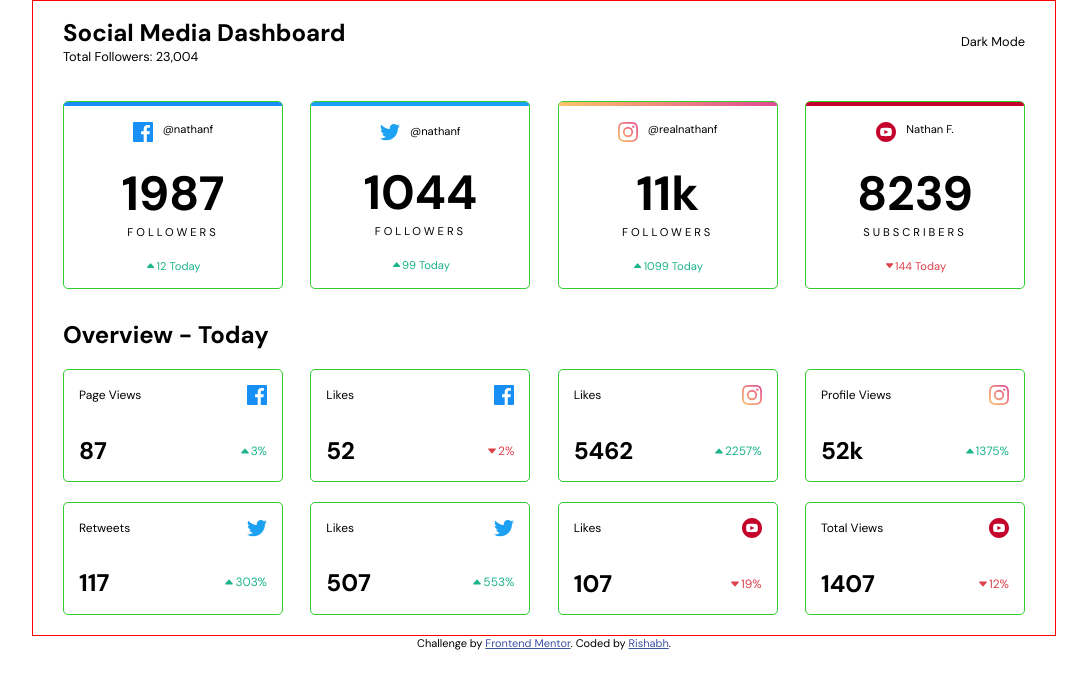
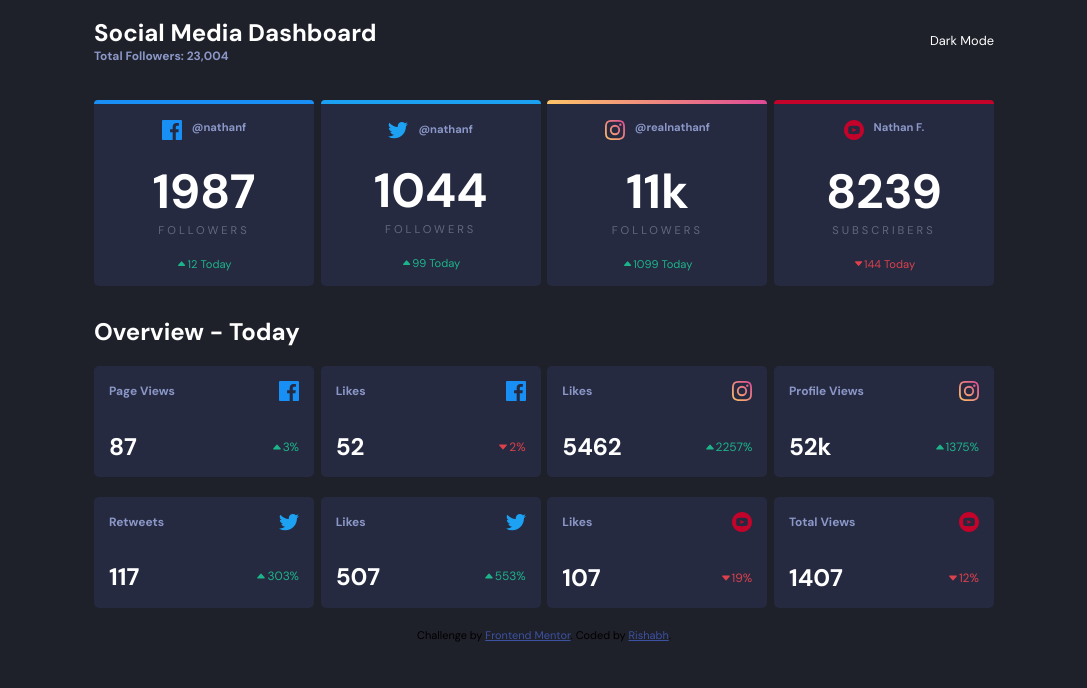
Before and after one commit to Rishabh0319/social-media-dashboard-with-theme-switcher-master, a plain HTML site: page index.html in a window 1280 px wide. Shown: the whole page, without its empty margins (96-1183 px from the left). Drawn offline with nearby package versions, Linux system fonts and the light colour scheme.

Commit message:
version-2 default dark theam is set first look is ready

```diff
--- a/css/style.css
+++ b/css/style.css
@@ -42,12 +42,12 @@ html
 
 body
 {
-    /* background-color: #1D2029; */
+    background-color: var(--VeryDarkBlueBG);
 }
 
 .container {
-    border: 1px solid red;
-    width: 80%;
+    /* border: 1px solid red; */
+    width: 75%;
     margin: auto;
     padding: 0px 10px;
 }
@@ -72,9 +72,12 @@ body
 }
 .upper-header-left h1{
    font-size: 1.5rem;
+   color: var(--WhiteText);
 }
 .upper-header-left p{
-   font-size: 0.8rem;
+   font-size: 0.75rem;
+   color: var(--DesaturatedBlueText);
+   font-weight: 700;
 }
 
 .upper-header .upper-header-right
@@ -86,6 +89,7 @@ body
 {
     font-size: 0.8rem;
     display: flex;
+    color: var(--WhiteText);
 }
 
 .upper-section .upper-box-container
@@ -94,11 +98,12 @@ body
    display: flex;
    justify-content: space-between;
    padding: 20px 20px;
+   flex-wrap: wrap;
 }
 
 .upper-box-container .upper-boxex
 {
-   border: 1px solid limegreen;
+   /* border: 1px solid limegreen;     */
    display: flex;
    flex-direction: column;
    justify-content: center;
@@ -106,7 +111,7 @@ body
    min-width: 200px;
    border-radius: 5px;
    position: relative;
-   /* background-color: #252B43; */
+   background-color: var(--DarkDesaturatedBlueCardBG);
    cursor: pointer;
 }
 
@@ -184,9 +189,22 @@ body
     padding-bottom: 20px;
 }
 
+.upper-boxex .upper-box-info p{
+    color: var(--DesaturatedBlueText);
+    font-weight: 700;
+}
+
+.mid-box-info h1{
+   color: var(--WhiteText);
+}
+
+.mid-box-info p{
+    color: var(--DarkGrayishBlueText)
+}
+
 .lower-box-container .lower-boxex
 {
-    border: 1px solid limegreen;
+    /* border: 1px solid limegreen; */
 }
 
 
@@ -207,6 +225,7 @@ body
 .lower-header h1
 {
     font-size: 1.5rem;
+    color: var(--WhiteText);
 }
 
 .lower-section .lower-box-container
@@ -221,7 +240,7 @@ body
 
 .lower-box-container .lower-boxex
 {
-   border: 1px solid limegreen;
+   /* border: 1px solid limegreen;     */
    display: flex;
    flex-direction: column;
    justify-content: center;
@@ -231,6 +250,7 @@ body
    position: relative;
    margin-bottom: 20px;
    cursor: pointer;
+   background-color: var(--DarkDesaturatedBlueCardBG);
 }
 
 .lower-boxex .upper-info
@@ -245,6 +265,8 @@ body
 {
    font-size: 0.75rem;
    font-weight: 500;
+   color: var(--DesaturatedBlueText);
+   font-weight: 800;
 }
 
 .lower-boxex .upper-info img
@@ -262,7 +284,7 @@ body
 
 .lower-boxex .lowerinfo h2
 {
-
+    color: var(--WhiteText);
 }
 
 .lower-boxex .lowerinfo .value-in-percent
--- a/index.html
+++ b/index.html
@@ -36,7 +36,7 @@
             <img src="./images/icon-facebook.svg" alt="facebook">
             <p>@nathanf</p>
           </div>
-          <div>
+          <div class="mid-box-info">
             <h1>1987</h1>
             <p class="follow">Followers</p>
           </div>
@@ -50,7 +50,7 @@
             <img src="./images/icon-twitter.svg" alt="twitter">
             <p>@nathanf</p>
           </div>
-          <div>
+          <div class="mid-box-info">
             <h1>1044</h1>
             <p class="follow">Followers</p>
           </div>
@@ -64,7 +64,7 @@
             <img src="./images/icon-instagram.svg" alt="instagram">
             <p>@realnathanf</p>
           </div>
-          <div>
+          <div class="mid-box-info">
             <h1>11k</h1>
             <p class="follow">Followers</p>
           </div>
@@ -78,7 +78,7 @@
             <img src="./images/icon-youtube.svg" alt="youtube">
             <p>Nathan F.</p>
           </div>
-          <div>
+          <div class="mid-box-info">
             <h1>8239</h1>
             <p class="follow">Subscribers</p>
           </div>
```
